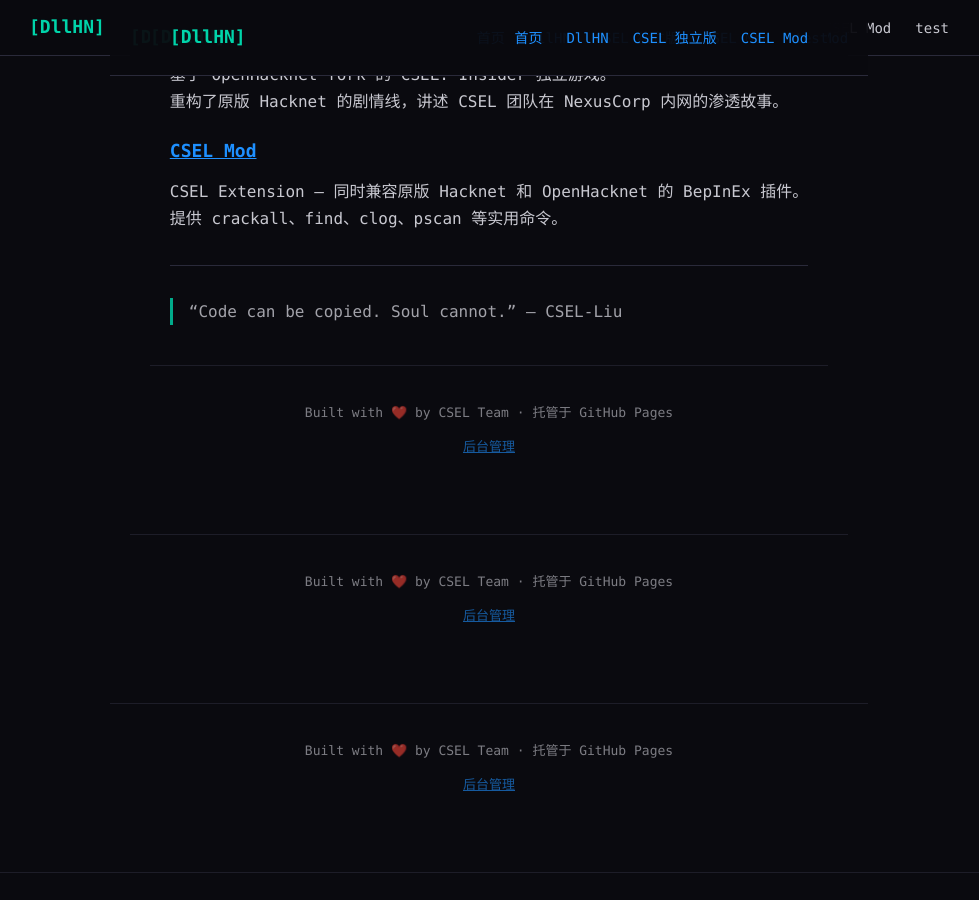
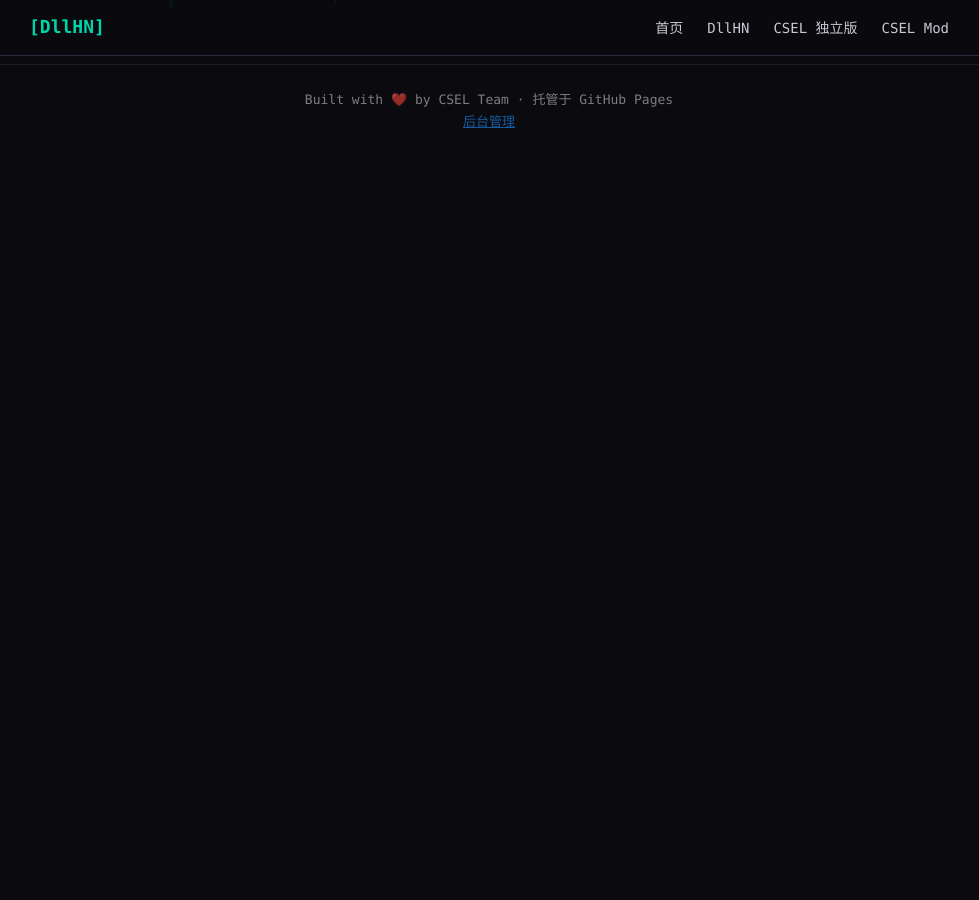
Before and after one commit to MEMZ-CHROER/dllHNWeb, a Jekyll site: the page built from index.md, in a window 1280 px wide and 900 px high, scrolled down 763 px. Shown: the whole window, without its empty margins (151-1130 px from the left). Built offline with Jekyll 4.4.1, drawn with Linux system fonts in a browser that asks for light colours; after the commit the page ends 920 px from its top, so only the background shows below that.

Commit message:
restore clean _layouts/default.html

```diff
--- a/_layouts/default.html
+++ b/_layouts/default.html
@@ -3,86 +3,18 @@
 <head>
   <meta charset="UTF-8">
   <meta name="viewport" content="width=device-width, initial-scale=1.0">
-  <title>default.html — DllHN · CSEL</title>
-  <link rel="stylesheet" href="/assets/css/style.css">
+  <title>{{ page.title }} — {{ site.title }}</title>
+  <link rel="stylesheet" href="{{ site.baseurl }}/assets/css/style.css">
 </head>
 <body>
   <nav class="navbar">
     <div class="nav-inner">
       <span class="logo">[DllHN]</span>
       <ul>
-    <li><a href="/">首页</a></li>
-    <li><a href="/dllhn">DllHN</a></li>
-    <li><a href="/csel-standalone">CSEL 独立版</a></li>
-    <li><a href="/csel-mod">CSEL Mod</a></li>
-    <li><a href="/test">test</a></li>
-  </ul>
-    </div>
-  </nav>
-
-  <main class="content">
-    <!DOCTYPE html>
-<html lang="zh-CN">
-<head>
-  <meta charset="UTF-8">
-  <meta name="viewport" content="width=device-width, initial-scale=1.0">
-  <title>default.html — DllHN · CSEL</title>
-  <link rel="stylesheet" href="/assets/css/style.css">
-</head>
-<body>
-  <nav class="navbar">
-    <div class="nav-inner">
-      <span class="logo">[DllHN]</span>
-      <ul>
-        <li><a href="/">首页</a></li>
-        <li><a href="/dllhn">DllHN</a></li>
-        <li><a href="/csel-standalone">CSEL 独立版</a></li>
-        <li><a href="/csel-mod">CSEL Mod</a></li>
-      </ul>
-    </div>
-  </nav>
-
-  <main class="content">
-    <!DOCTYPE html>
-<html lang="zh-CN">
-<head>
-  <meta charset="UTF-8">
-  <meta name="viewport" content="width=device-width, initial-scale=1.0">
-  <title>default.html — DllHN · CSEL</title>
-  <link rel="stylesheet" href="/assets/css/style.css">
-</head>
-<body>
-  <nav class="navbar">
-    <div class="nav-inner">
-      <span class="logo">[DllHN]</span>
-      <ul>
-    <li><a href="/">首页</a></li>
-    <li><a href="/dllhn">DllHN</a></li>
-    <li><a href="/csel-standalone">CSEL 独立版</a></li>
-    <li><a href="/csel-mod">CSEL Mod</a></li>
-    <li><a href="/test">test</a></li>
-  </ul>
-    </div>
-  </nav>
-
-  <main class="content">
-    <!DOCTYPE html>
-<html lang="zh-CN">
-<head>
-  <meta charset="UTF-8">
-  <meta name="viewport" content="width=device-width, initial-scale=1.0">
-  <title>default.html — DllHN · CSEL</title>
-  <link rel="stylesheet" href="/assets/css/style.css">
-</head>
-<body>
-  <nav class="navbar">
-    <div class="nav-inner">
-      <span class="logo">[DllHN]</span>
-      <ul>
-        <li><a href="/">首页</a></li>
-        <li><a href="/dllhn">DllHN</a></li>
-        <li><a href="/csel-standalone">CSEL 独立版</a></li>
-        <li><a href="/csel-mod">CSEL Mod</a></li>
+        <li><a href="{{ site.baseurl }}/">首页</a></li>
+        <li><a href="{{ site.baseurl }}/dllhn">DllHN</a></li>
+        <li><a href="{{ site.baseurl }}/csel-standalone">CSEL 独立版</a></li>
+        <li><a href="{{ site.baseurl }}/csel-mod">CSEL Mod</a></li>
       </ul>
     </div>
   </nav>
@@ -93,34 +25,7 @@
 
   <footer>
     <p>Built with ❤️ by CSEL Team · 托管于 GitHub Pages</p>
-    <p><a href="/admin/">后台管理</a></p>
+    <p><a href="{{ site.baseurl }}/admin/">后台管理</a></p>
   </footer>
 </body>
 </html>
-
-  </main>
-
-  <footer>
-    <p>Built with ❤️ by CSEL Team · 托管于 GitHub Pages</p>
-    <p><a href="/admin/">后台管理</a></p>
-  </footer>
-</body>
-</html>
-
-  </main>
-
-  <footer>
-    <p>Built with ❤️ by CSEL Team · 托管于 GitHub Pages</p>
-    <p><a href="/admin/">后台管理</a></p>
-  </footer>
-</body>
-</html>
-
-  </main>
-
-  <footer>
-    <p>Built with ❤️ by CSEL Team · 托管于 GitHub Pages</p>
-    <p><a href="/admin/">后台管理</a></p>
-  </footer>
-</body>
-</html>
```
